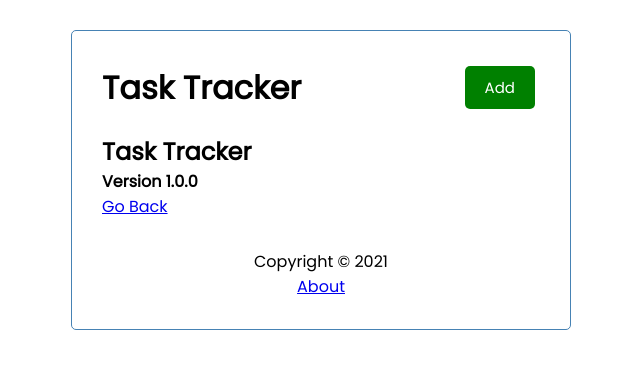
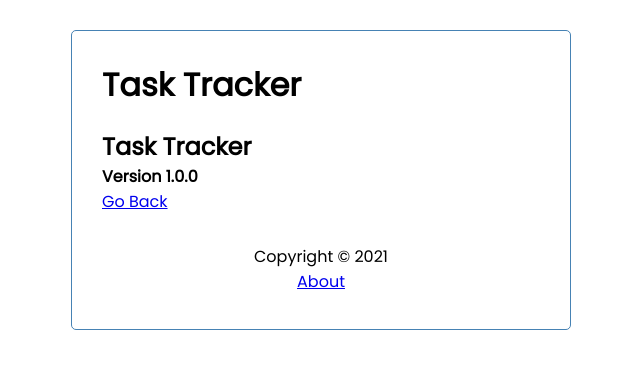
Before and after one commit to sarthakladhwe/Task-Tracker, an Angular app: page /about in a window 1280 px wide. Shown: the top 368 px of the page, without its empty margins (319-959 px from the left). Built offline with nearby package versions, Linux system fonts and the light colour scheme.

Commit message:
Limiting component to route
Removed 'Add Task' button from other pages.

```diff
--- a/src/app/components/header/header.component.html
+++ b/src/app/components/header/header.component.html
@@ -1,4 +1,8 @@
 <header>
     <h1>{{ title }}</h1>
-    <app-button color="{{showAddTask ? 'red' : 'green'}}" text="{{showAddTask ? 'Close' : 'Add'}}" (btnClick)="toggleAddTask()"></app-button>
+    <app-button *ngIf="hasRoute('/')"
+        color="{{showAddTask ? 'red' : 'green'}}"
+        text="{{showAddTask ? 'Close' : 'Add'}}"
+        (btnClick)="toggleAddTask()">
+    </app-button>
 </header>
--- a/src/app/components/header/header.component.ts
+++ b/src/app/components/header/header.component.ts
@@ -1,6 +1,7 @@
 import { Component, OnInit } from '@angular/core';
 import { UiService } from 'src/app/services/ui.service';
 import { Subscription } from 'rxjs';
+import { Router } from '@angular/router';
 
 @Component({
   selector: 'app-header',
@@ -12,7 +13,7 @@
   showAddTask!: boolean;
   subscription!: Subscription;
 
-  constructor(private uiService:UiService) {
+  constructor(private uiService: UiService, private router: Router) {
     this.subscription = this.uiService.onToggle().subscribe(value =>
       this.showAddTask = value
     );
@@ -24,4 +25,8 @@
   toggleAddTask() {
     this.uiService.toggleAddTask();
   }
+
+  hasRoute(route: string) {
+    return this.router.url === route;
+  }
 }
```
